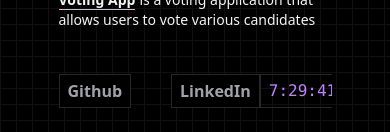
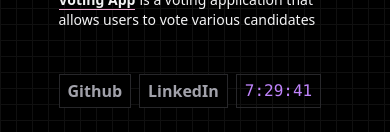
Before and after one commit to GautamL17/Portfolio, a React (Vite) app: page / in a window 390 px wide. Shown: the part 712-844 px from the top of the page. Built offline with nearby package versions, Linux system fonts and the light colour scheme.

Commit message:
Add files via upload

```diff
--- a/src/components/About.jsx
+++ b/src/components/About.jsx
@@ -14,8 +14,8 @@ const About = () => {
                     Machine Learning.
                 </p>
                 <section className='flex gap-10 items-center my-5' >
-                    <button className='bg-zinc-950 hover:border-purple-600 hover:bg-purple-300 text-zinc-400 px-2 py-1 hover:text-zinc-900 border border-zinc-800 font-semibold' > <a href="mailto:gautamlodwal17@gmail.com">Email me</a> </button>
-                    <button className='bg-zinc-950 hover:border-purple-600 hover:bg-purple-300 text-zinc-400 px-2 py-1 hover:text-zinc-900 border border-zinc-800 font-semibold' ><a href='/assets/resume.pdf' download >Resume</a></button>
+                    <button className='bg-zinc-950 hover:border-purple-600 hover:bg-purple-300 text-zinc-400 px-2 py-1 hover:text-zinc-900 border border-zinc-800 font-semibold' > <a  href="mailto:gautamlodwal17@gmail.com">Email me</a> </button>
+                    <button className='bg-zinc-950 hover:border-purple-600 hover:bg-purple-300 text-zinc-400 px-2 py-1 hover:text-zinc-900 border border-zinc-800 font-semibold' ><a  href='/assets/Gautam Lodwal.pdf' download >Resume</a></button>
                 </section>
             </section>
                 <section className='w-[70%] mx-auto my-5' >
--- a/src/components/Footer.jsx
+++ b/src/components/Footer.jsx
@@ -26,12 +26,12 @@ const Footer = () => {
   }, []);
 
   return (
-    <footer className='w-[70%] mx-auto flex justify-between items-center py-1 mt-10 overflow-hidden '>
-      <div className="flex items-center gap-10">
-        <a className='bg-black border border-zinc-800 py-1 px-2 hover:bg-purple-300 hover:border-purple-600 hover:text-zinc-900 text-zinc-400 font-semibold' href="https://github.com/GautamL17">
+    <footer className='w-[70%] mx-auto flex md:justify-between 2xl:justify-between xl:justify-between sm:felx-col items-center gap-2 py-1 mt-10 overflow-hidden '>
+      <div className="flex items-center 2xl:gap-10 xl:gap-10 md:gap-10 sm:gap-6 gap-2 ">
+        <a target='#' className='bg-black border border-zinc-800 py-1 px-2 hover:bg-purple-300 hover:border-purple-600 hover:text-zinc-900 text-zinc-400 font-semibold' href="https://github.com/GautamL17">
           Github
         </a>
-        <a className='bg-black border border-zinc-800 py-1 px-2 hover:bg-purple-300 hover:border-purple-600 hover:text-zinc-900 text-zinc-400 font-semibold' href="https://www.linkedin.com/in/gautam-lodwal-292682235/">
+        <a target='#' className='bg-black border border-zinc-800 py-1 px-2 hover:bg-purple-300 hover:border-purple-600 hover:text-zinc-900 text-zinc-400 font-semibold' href="https://www.linkedin.com/in/gautam-lodwal-292682235/">
           LinkedIn
         </a>
       </div>
```
Also changed, not shown: 5 other files (tests, documents, lock files or other folders).
